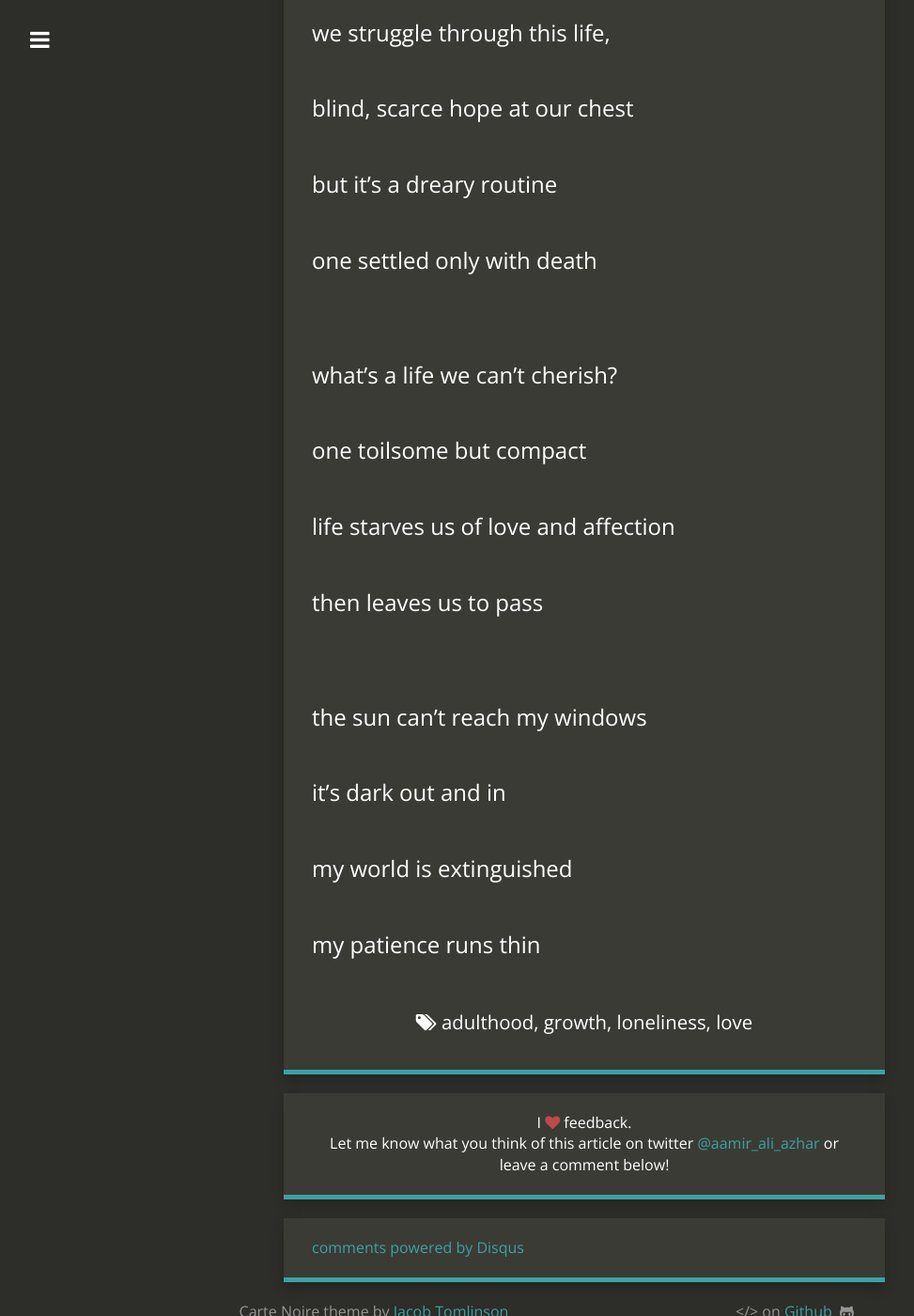
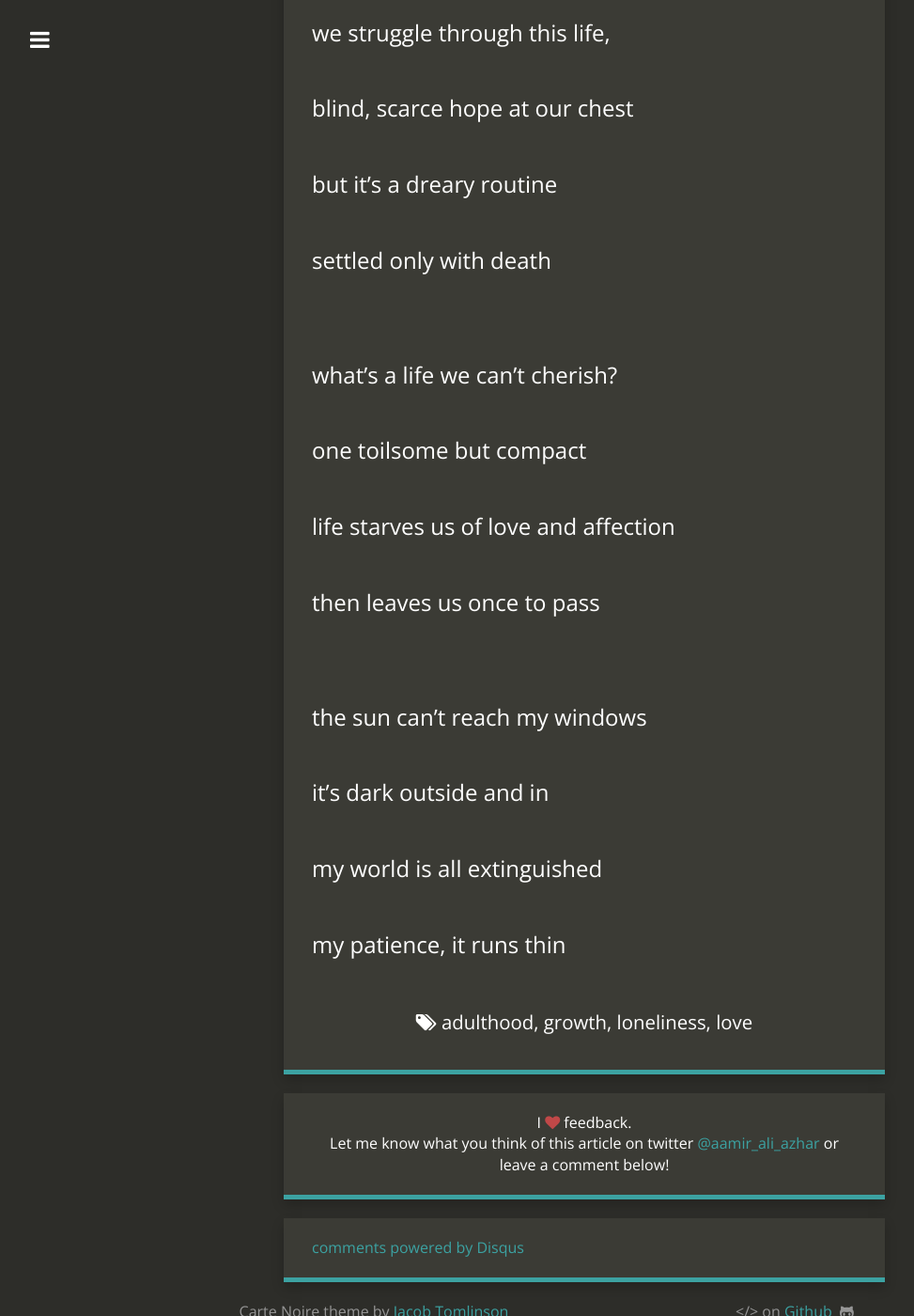
Before and after one commit to jacobtomlinson/carte-noire, a Jekyll site: the page built from _posts/2019-04-11-the-sun-cant-reach-my-windows-here.md, in a window 1280 px wide and 1400 px high, scrolled down 3643 px. Shown: the whole window at 94% size, without its empty margins (18-991 px from the left). Built offline with Jekyll 4.4.1, drawn with Linux system fonts in a browser that asks for light colours; nearby versions of some CDN libraries; comment, search, counter and statistics services are not loaded; some of the changed text lies outside the part shown.

Commit message:
Upload round of edits to sun can't reach my windows poem.

```diff
--- a/_posts/2019-04-11-the-sun-cant-reach-my-windows-here.md
+++ b/_posts/2019-04-11-the-sun-cant-reach-my-windows-here.md
@@ -63,7 +63,7 @@ peace is gone from my life
 
 i look out, and i see madness
 
-i look in, i see sorrow and strife
+i look in, see sorrow and strife
 
 <br>
 where is love? where is laughter?
@@ -99,7 +99,7 @@ blind, scarce hope at our chest
 
 but it's a dreary routine
 
-one settled only with death
+settled only with death
 
 <br>
 what's a life we can't cherish?
@@ -108,13 +108,13 @@ one toilsome but compact
 
 life starves us of love and affection
 
-then leaves us to pass
+then leaves us once to pass
 
 <br>
 the sun can't reach my windows
 
-it's dark out and in
+it's dark outside and in
 
-my world is extinguished
+my world is all extinguished
 
-my patience runs thin
+my patience, it runs thin
```
Also changed, not shown: other parts of _posts/2019-04-11-the-sun-cant-reach-my-windows-here.md (+3 -3 lines).
